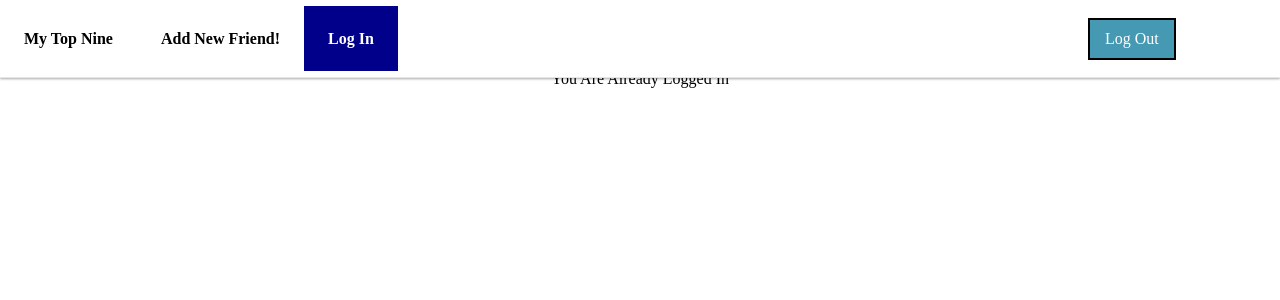
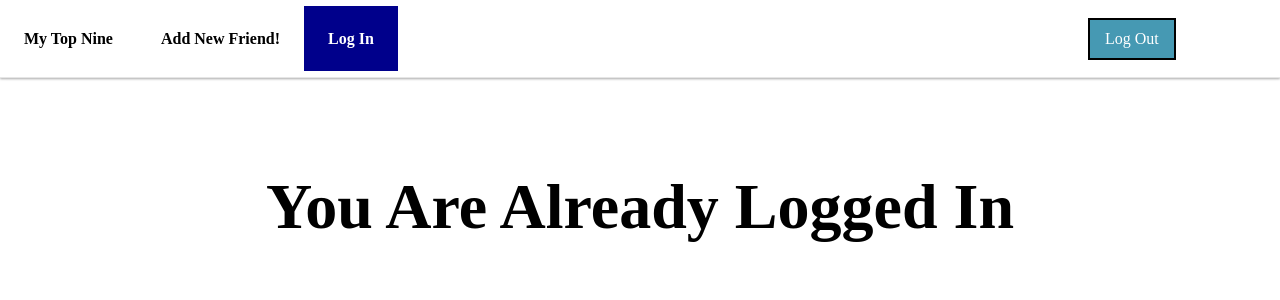
Before and after one commit to my-top-nine-6-21-19/myTopNine-FE, a React (Create React App) app: page /login in a window 1280 px wide. Shown: the top 300 px of the page. Built offline with nearby package versions, Linux system fonts and the light colour scheme; sample sign-in values are in the browser's storage.

Commit message:
list is sorted

```diff
--- a/src/App.css
+++ b/src/App.css
@@ -81,7 +81,11 @@
 }
 
 /* FORM STYLING  */
-
+.logged-in-message {
+  margin-top: 100px;
+  font-size: 4rem;
+  font-weight: bold;
+}
 .form-container {
   width: 100%;
   display: flex;
--- a/src/components/FriendsList.js
+++ b/src/components/FriendsList.js
@@ -26,6 +26,9 @@ class FriendsList extends React.Component {
             {this.props.friends
               .filter(friend => {
                 return friend.rank > 0 && friend.rank < 10;
+              })
+              .sort(function(a, b) {
+                return a.rank - b.rank;
               })
               .map(friend => {
                 return (
@@ -69,9 +72,3 @@ export default connect(
     addFriend
   }
 )(FriendsList);
-
-{
-  /* .sort(function(a, b) {
-  return b.name - a.name;
-}) */
-}
--- a/src/components/Login.js
+++ b/src/components/Login.js
@@ -12,7 +12,7 @@ export class Login extends Component {
     return (
       // <SignInSide />
       localStorage.getItem("token") ? (
-        "You Are Already Logged In"
+        <p className="logged-in-message">You Are Already Logged In</p>
       ) : (
         <div>
           <div className="login-container">
```
